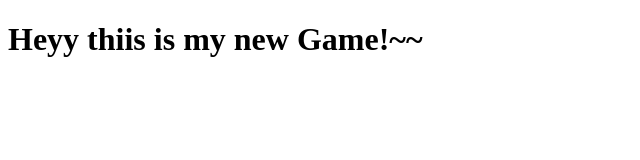
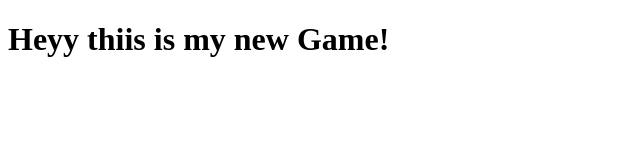
Before and after one commit to Sapna190/Java, a plain HTML site: page JavaScript/Game/Game.html in a window 1280 px wide. Shown: the full height of the page, 0-640 px from the left. Drawn offline with Linux system fonts and the light colour scheme.

Commit message:
small activity done

```diff
--- a/JavaScript/Game/Game.html
+++ b/JavaScript/Game/Game.html
@@ -7,7 +7,7 @@
     <link rel="game.css"/>
 </head>
 <body>
-    <h1> Heyy thiis is my new Game!~~</h1>
+    <h1> Heyy thiis is my new Game!</h1>
     <script src="Game.js"></script>
 </body>
 </html>
```
